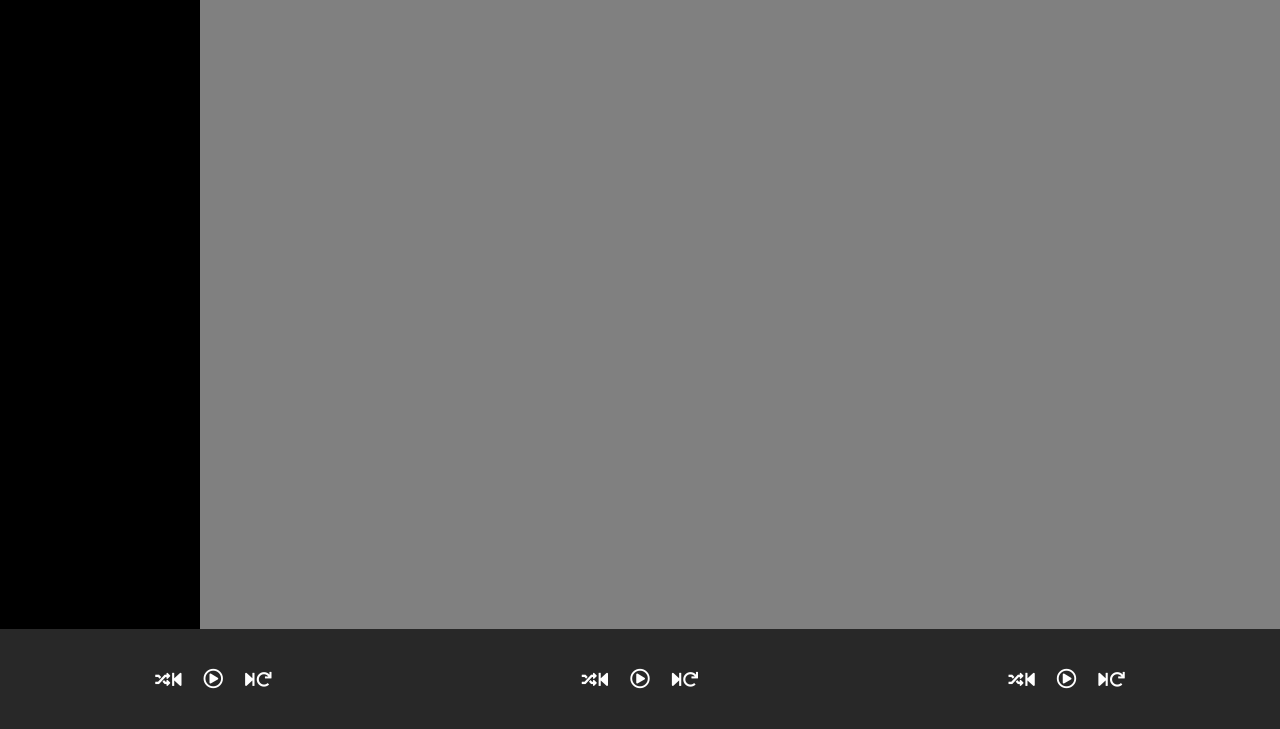
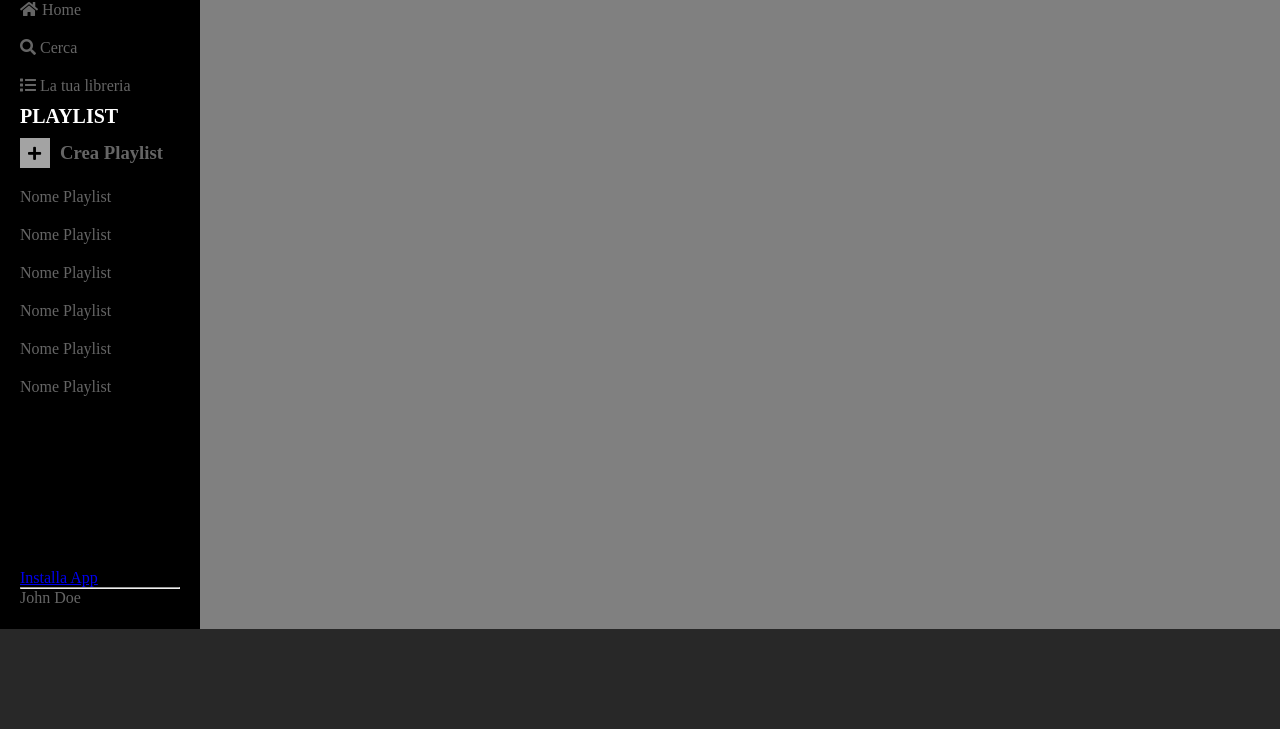
Before and after one commit to Sambataro/html-css-spotifyweb, a plain HTML site: page index.html in a window 1280 px wide. Shown: the part 81-810 px from the top of the page. Drawn offline with Linux system fonts and the light colour scheme.

Commit message:
nav bar scroll problema

```diff
--- a/css/style.css
+++ b/css/style.css
@@ -2,6 +2,7 @@
   box-sizing: border-box;
   margin: 0;
   padding: 0;
+
 }
 
 
@@ -20,10 +21,82 @@ main {
 
 
 .main-nav {
+  display: flex;
+  flex-direction: column;
+  overflow: hidden;
   width: 200px;
   height: 100%;
+  padding: 20px 20px 0 20px;
   background-color: #000000;
+  color: #656565;
 }
+
+#logo-white {
+  width: 80%;
+  padding-top: 10px;
+}
+
+.main-nav li {
+  padding: 10px 0;
+  list-style: none;
+}
+
+.main-nav li:hover {
+  color: white;
+}
+
+.main-nav h2 {
+  font-size: 20px;
+  color: white;
+}
+
+.nav-top {
+  display: flex;
+  flex-direction: column;
+  width: 100%;
+  height: calc(100% - 90px);
+  overflow: hidden;
+  min-height: 480px;
+}
+
+.nav-bottom {
+  width: 100%;
+  height: 90px;
+  padding: 30px 0;
+}
+
+
+
+.crea-playlist {
+  display: flex;
+  flex-direction: row;
+  align-items: center;
+}
+
+.crea-playlist h3 {
+  margin-left: 10px;
+}
+
+#square-plus {
+  display: flex;
+  align-items: center;
+  width: 30px;
+  height: 30px;
+  padding: 5%;
+  margin: 10px 0;
+  background-color: #A3A3A3;
+  color: black;
+  font-size: 15px;
+}
+
+#playlist-scroll {
+  height: 70%;
+  overflow-y: scroll;
+}
+
+
+
+
 
 .main-content {
   height: 100%;
@@ -37,18 +110,41 @@ footer {
   height: 100px;
   background-color: #282828;
   color: white;
-  font-size: 15px;
+  font-size: 25px;
 }
 
 .play.far.fa-play-circle {
-  font-size: 20px;
-  padding: 0 20px;
+  font-size: 35px;
+  padding: 0 30px;
 }
 
 .player {
   display: flex;
+  padding: 20px;
   justify-content: center;
-  align-items: center;
-  flex-basis: 33.33%;
+  align-items: baseline;
+}
 
+.center {
+  flex-basis: 60%;
+  flex-direction: row;
+  flex-flow: row nowrap;
 }
+
+.left , .right {
+  flex-basis: 20%;
+}
+
+.player.center i {
+  padding: 0 10px;
+}
+
+.hr-1 {
+  width: 20%;
+  border: 1px solid #C1C1C1;
+}
+
+.hr-2 {
+  width: 79%;
+  border: 1px solid #5A5A5A;
+}
--- a/index.html
+++ b/index.html
@@ -4,44 +4,89 @@
     <meta charset="utf-8">
     <title>spotify my</title>
     <meta name="viewport" content="width=device-width, initial-scale=1.0">
-    <!-- <link rel="stylesheet" href="https://maxcdn.bootstrapcdn.com/bootstrap/3.3.7/css/bootstrap.min.css" integrity="sha384-BVYiiSIFeK1dGmJRAkycuHAHRg32OmUcww7on3RYdg4Va+PmSTsz/K68vbdEjh4u" crossorigin="anonymous"> -->
      <link rel="stylesheet" href="https://cdnjs.cloudflare.com/ajax/libs/font-awesome/5.15.1/css/all.min.css" integrity="sha512-+4zCK9k+qNFUR5X+cKL9EIR+ZOhtIloNl9GIKS57V1MyNsYpYcUrUeQc9vNfzsWfV28IaLL3i96P9sdNyeRssA==" crossorigin="anonymous" />
     <link rel="stylesheet" href="css/style.css">
+    <link href="https://fonts.googleapis.com/css2?family=Montserrat:wght@300;400;500&display=swap" rel="stylesheet">
   </head>
   <body>
     <!-- wrapper viewport -->
     <div class="wrapper">
       <!-- main -->
       <main>
-      <section class="main-nav">
+      <aside class="main-nav">
+        <!-- logo e menu  -->
+        <div class="nav-top">
+          <section class="logo">
+            <img id="logo-white" src="img/logo-white.png" alt="">
+            <ul>
+              <li>
+                <i class="fas fa-home"></i>
+                <span>Home</span>
+              </li>
+              <li>
+                <i class="fas fa-search"></i>
+                <span>Cerca</span>
+              </li>
+              <li>
+                <i class="fas fa-list"></i>
+                <span>La tua libreria</span>
+              </li>
+            </ul>
+          </section>
+          <!--/logo e menu  -->
+          <section class="playlist">
+            <h2>PLAYLIST</h2>
+            <div class="crea-playlist">
+              <div id="square-plus">
+                <i class="fas fa-plus"></i>
+              </div>
+              <h3>Crea Playlist</h3>
+            </div>
+            <ul id="playlist-scroll">
+              <li>Nome Playlist</li>
+              <li>Nome Playlist</li>
+              <li>Nome Playlist</li>
+              <li>Nome Playlist</li>
+              <li>Nome Playlist</li>
+              <li>Nome Playlist</li>
+              <li>Nome Playlist</li>
+            </ul>
+          </section>
+        </div>
 
-      </section>
+        <div class="nav-bottom">
+          <a href="#">Installa App</a>
+          <hr>
+          <div>
+            John Doe
+          </div>
+        </div>
+
+      </aside>
       </main>
       <!-- main -->
       <!-- footer -->
       <footer>
-        <div class="player left">
-          <i class="fas fa-random"></i>
-          <i class="fas fa-step-backward"></i>
-          <i class="play far fa-play-circle"></i>
-          <i class="fas fa-step-forward"></i>
-          <i class="fas fa-redo"></i>
+        <!-- <div class="player left">
+
         </div>
 
         <div class="player center">
-          <i class="fas fa-random"></i>
-          <i class="fas fa-step-backward"></i>
-          <i class="play far fa-play-circle"></i>
-          <i class="fas fa-step-forward"></i>
-          <i class="fas fa-redo"></i>
+          <div class="player-top">
+            <i class="fas fa-random"></i>
+            <i class="fas fa-step-backward"></i>
+            <i class="play far fa-play-circle"></i>
+            <i class="fas fa-step-forward"></i>
+            <i class="fas fa-redo"></i>
+          </div>
+          <div class="player-bottom">
+            <hr class="hr-1"> <hr class="hr-2">
+            <i class="play far fa-play-circle"></i>
+          </div>
         </div>
 
-        <div class="player right">
-          <i class="fas fa-random"></i>
-          <i class="fas fa-step-backward"></i>
-          <i class="play far fa-play-circle"></i>
-          <i class="fas fa-step-forward"></i>
-          <i class="fas fa-redo"></i>
+        <div class="player right"> -->
+
         </div>
       </footer>
       <!-- footer -->
```
Also changed, not shown: img/logo-white.png (added), 2 other files.
